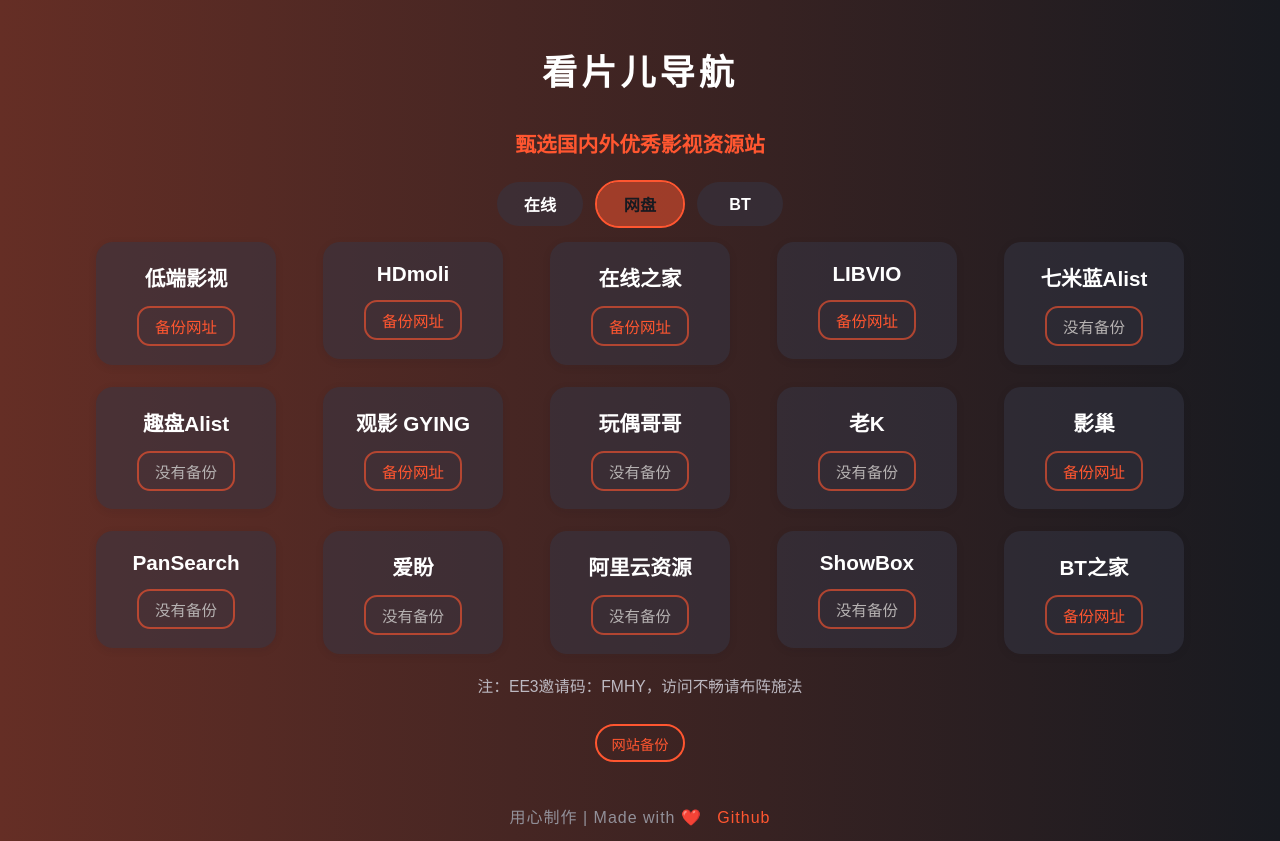
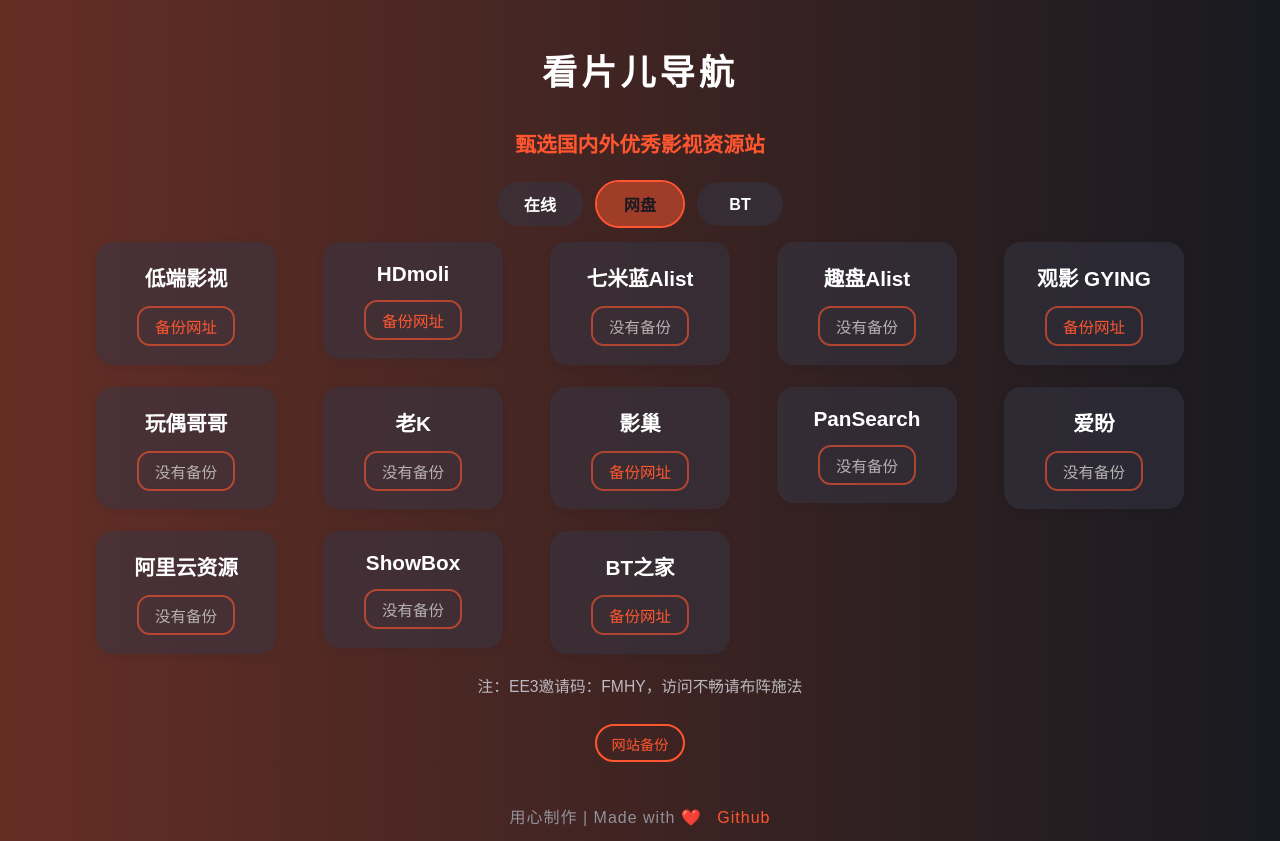
Before and after one commit to kanpianer/pianer, a plain HTML site: page index.html in a window 1280 px wide. Drawn offline with Linux system fonts and the light colour scheme.

Commit message:
Update index.html

```diff
--- a/index.html
+++ b/index.html
@@ -287,8 +287,8 @@
         { name: "NO视频", main_url: "https://www.novipnoad.cc/", backup_url: "https://findno.tv/", tags: ["在线"] },
         { name: "HDmoli", main_url: "https://www.hdmoli.pro/", backup_url: "https://molicp.com/", tags: ["在线", "网盘"] },
         { name: "修罗影视", main_url: "https://xl01.com.de/", backup_url: "https://xlys.me/", tags: ["在线", "BT"] },
-        { name: "在线之家", main_url: "https://www.zxzjys.com", backup_url: "https://www.zxzjhd.com", tags: ["在线", "网盘"] },
-        { name: "LIBVIO", main_url: "https://www.libvio.site", backup_url: "https://www.libvio.app", tags: ["在线", "网盘"] },
+        //{ name: "在线之家", main_url: "https://www.zxzjys.com", backup_url: "https://www.zxzjhd.com", tags: ["在线", "网盘"] },
+        //{ name: "LIBVIO", main_url: "https://www.libvio.site", backup_url: "https://www.libvio.app", tags: ["在线", "网盘"] },
         { name: "GoPlay", main_url: "https://goplay.su/", backup_url: "https://discord.com/invite/yY2P3DQR8S", tags: ["在线"] },
 
         { name: "七米蓝Alist", main_url: "https://al.chirmyram.com", backup_url: "", tags: ["在线", "网盘"] },
```
